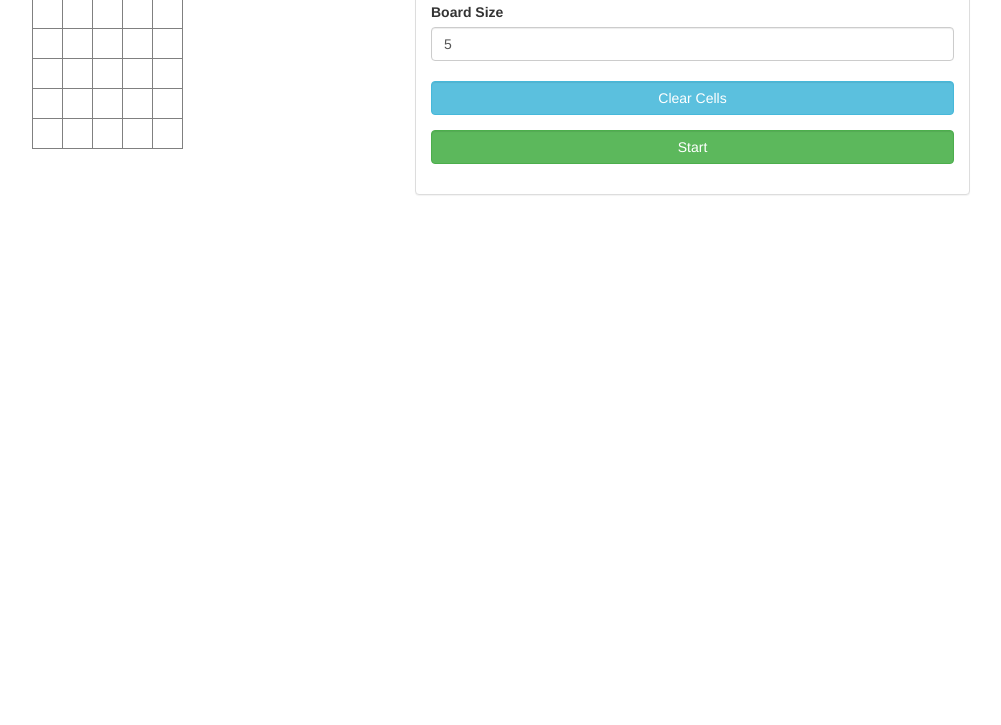
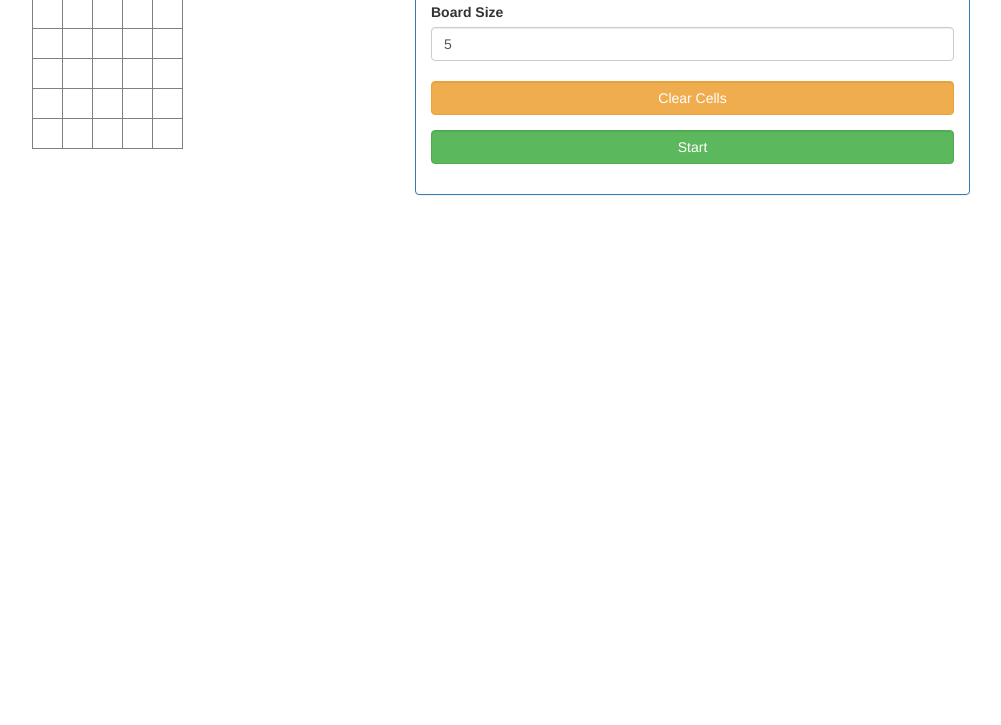
Before and after one commit to alEX860111/conway-game-of-life, a website: page public/index.html in a window 1280 px wide. Shown: the part 75-800 px from the top of the page, without its empty margins (240-1241 px from the left). Drawn offline with nearby package versions, Linux system fonts and the light colour scheme.

Commit message:
adjusted styling2

```diff
--- a/public/css/styles.css
+++ b/public/css/styles.css
@@ -23,3 +23,6 @@
 .panel {
   margin-top: 20px;
 }
+input {
+  pointer-events: all !important;
+}
--- a/public/index.html
+++ b/public/index.html
@@ -24,14 +24,14 @@
       </div>
 
       <div class="col-xs-12 col-sm-6">
-        <div class="panel panel-default">
+        <div class="panel panel-primary">
           <div class="panel-heading">Game Controls</div>
           <div class="panel-body">
             <div class="form-group">
               <label>Board Size</label>
               <input type="number" class="form-control" min="2" max="10" ng-model="boardSize" ng-disabled="isActive"></input>
               <br />
-              <input type="button" class="form-control btn btn-info" ng-click="resetBoard()" ng-disabled="isActive" value="Clear Cells"></input>
+              <input type="button" class="form-control btn btn-warning" ng-click="resetBoard()" ng-disabled="isActive" value="Clear Cells"></input>
             </div>
             <div class="form-group">
               <input type="button" class="form-control" ng-class="{'btn btn-success': !isActive, 'btn btn-danger': isActive}" ng-click="toggleActive()" value="{{buttonValue}}"></input>
```
